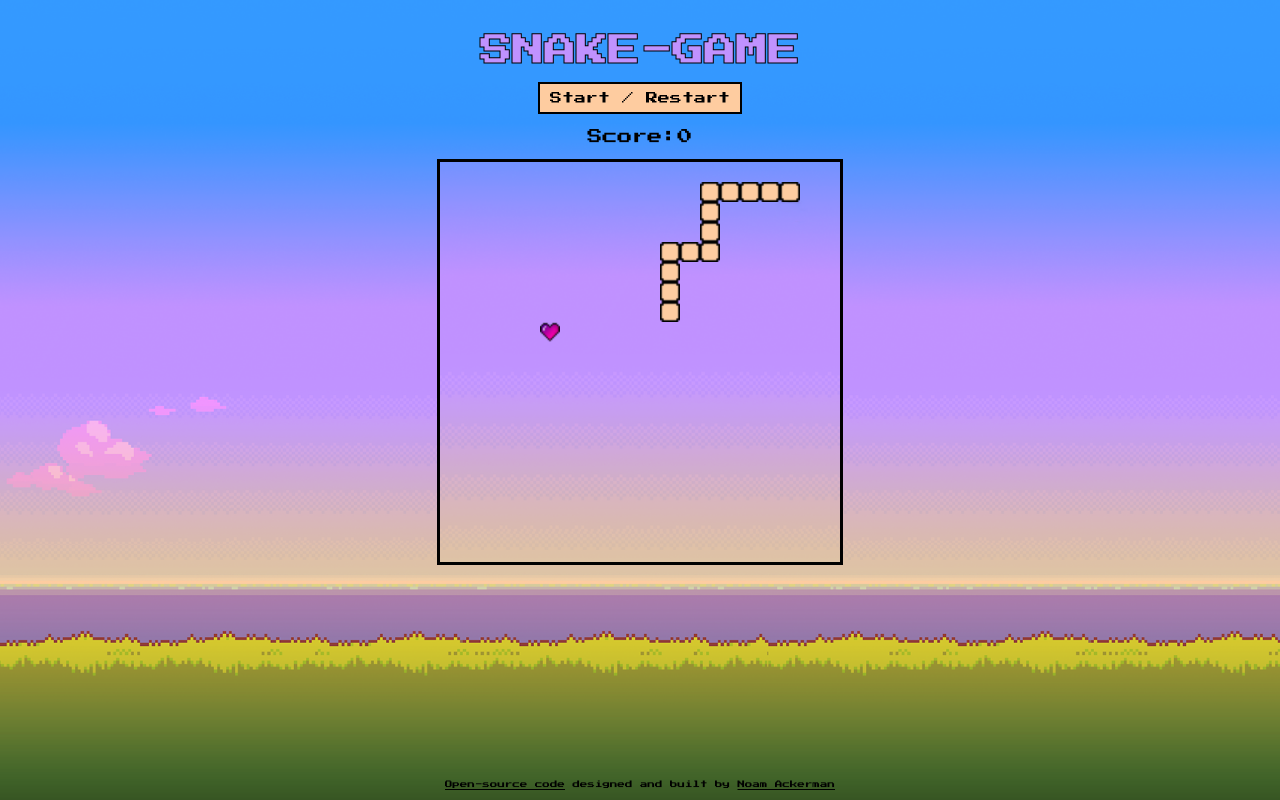
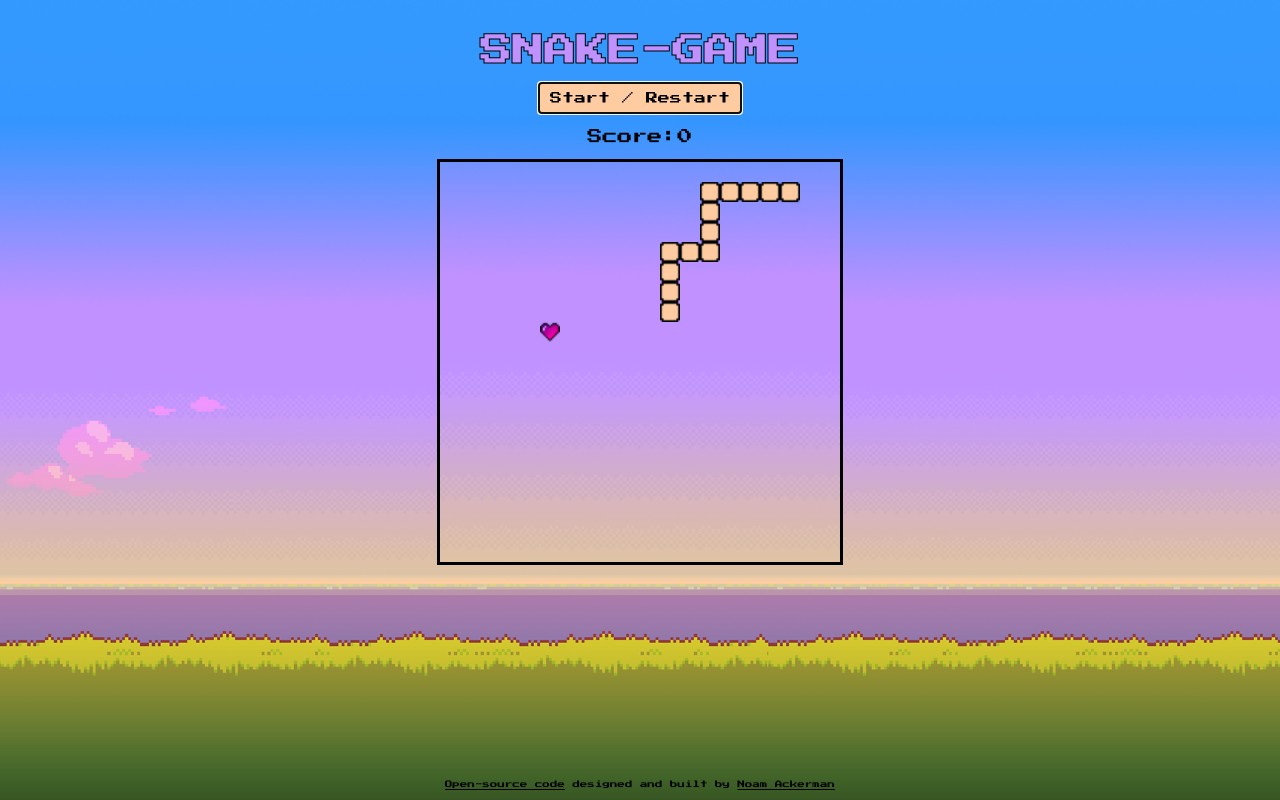
Before and after one commit to noam-ackerman/Snake-Game, a plain HTML site: page index.html in a window 1280 px wide. Drawn offline with Linux system fonts and the light colour scheme.

Commit message:
auto focusing start game button

```diff
--- a/index.html
+++ b/index.html
@@ -18,7 +18,7 @@
       <header>
         <h1>SNAKE-GAME</h1>
       </header>
-      <button class="start">Start / Restart</button>
+      <button class="start" autofocus="on">Start / Restart</button>
       <div class="score">Score:<span class="scoreNumber">0</span></div>
       <h2></h2>
       <div class="grid">
```
